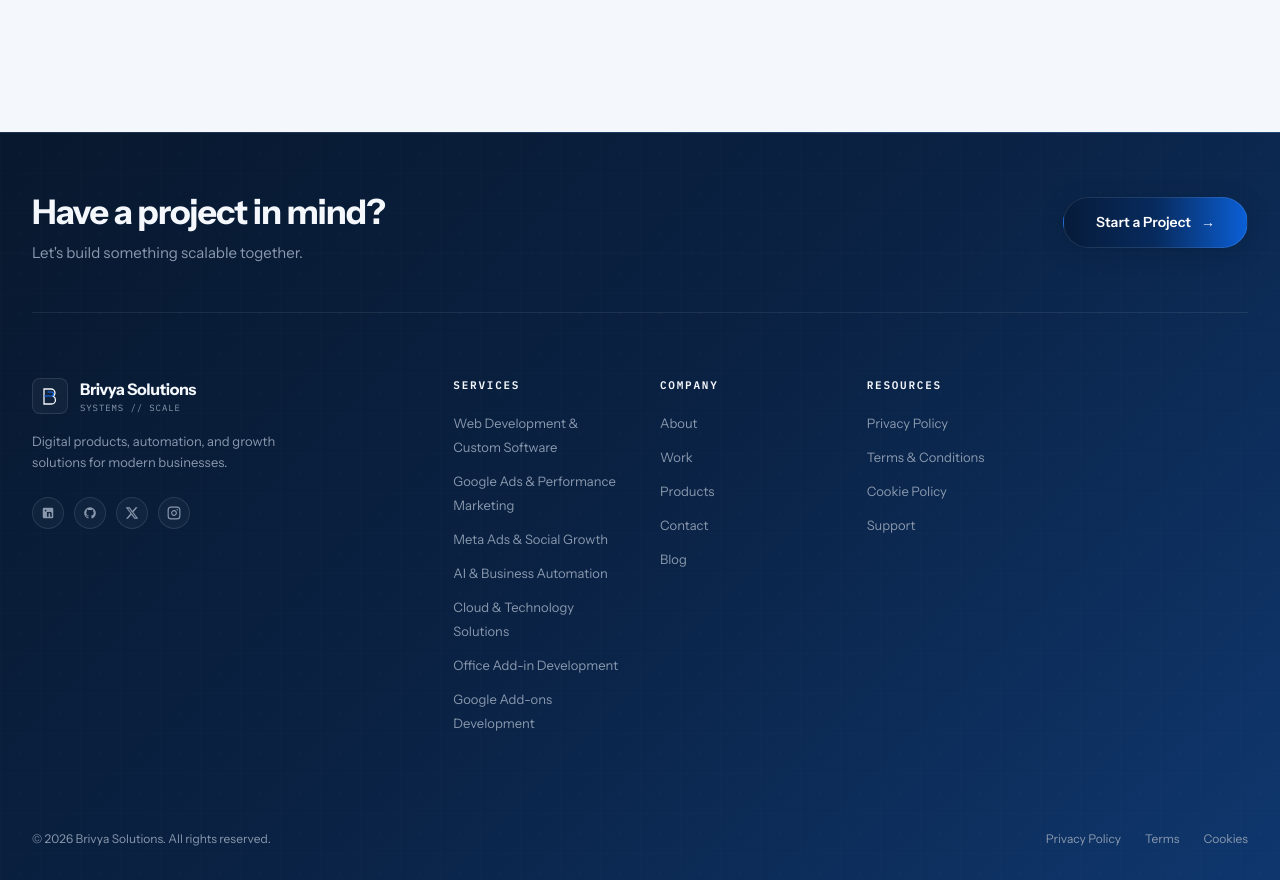
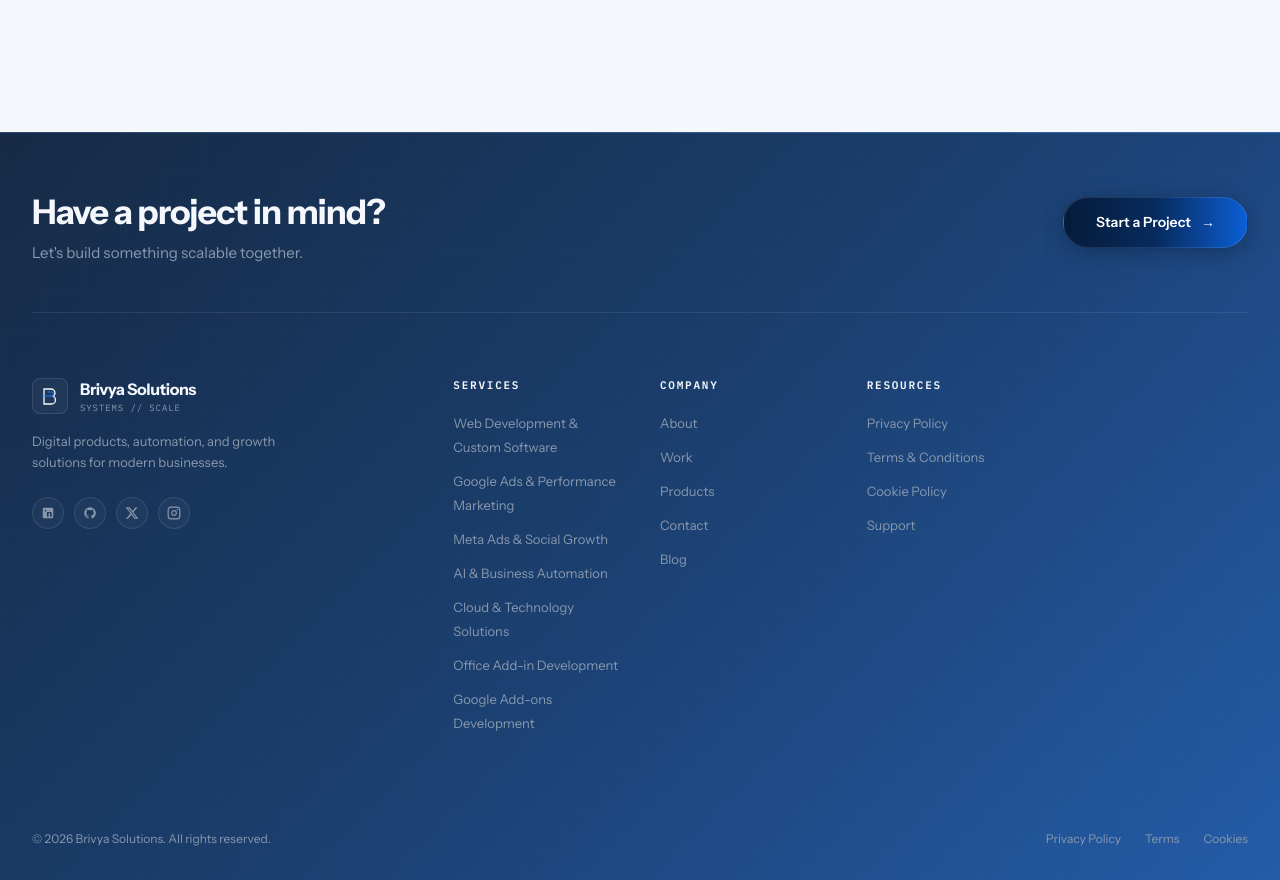
Before and after one commit to ahmeen2812/brivya-platform, a Next.js app: page / in a window 1280 px wide. Shown: the part 2860-3740 px from the top of the page. Built offline with nearby package versions, Linux system fonts and the light colour scheme.

Commit message:
style(footer): apply soft blue-gray to Brivya blue surface gradient

```diff
--- a/src/styles/footer.css
+++ b/src/styles/footer.css
@@ -1,26 +1,17 @@
 /**
- * BRIVYA SOLUTIONS — FOOTER DESIGN SYSTEM STYLES
- * Surface gradients, subtle texture blurs, and hairline layout rules.
+ * BRIVYA SOLUTIONS — FOOTER SURFACE STYLING
+ * Soft dark blue-gray to lighter Brivya blue gradient (#162A45 -> #245CA8).
  */
 
 .brivya-footer-surface {
-  background: linear-gradient(135deg, #08182e 0%, #0a2244 50%, #0f376e 100%);
+  background: linear-gradient(135deg, #162a45 0%, #1b3f6f 50%, #245ca8 100%);
 }
 
 .brivya-footer-hairline {
   border-color: rgba(244, 247, 252, 0.08);
 }
 
-.brivya-footer-subtle-glow {
-  background: radial-gradient(
-    circle at 50% 0%,
-    rgba(10, 95, 215, 0.12) 0%,
-    rgba(8, 24, 46, 0) 70%
-  );
-}
-
-/* Custom Accordion smooth content transition */
 .footer-accordion-content {
   display: grid;
-  transition: grid-template-rows 250ms cubic-bezier(0.16, 1, 0.3, 1);
+  transition: grid-template-rows 220ms cubic-bezier(0.16, 1, 0.3, 1);
 }
```
